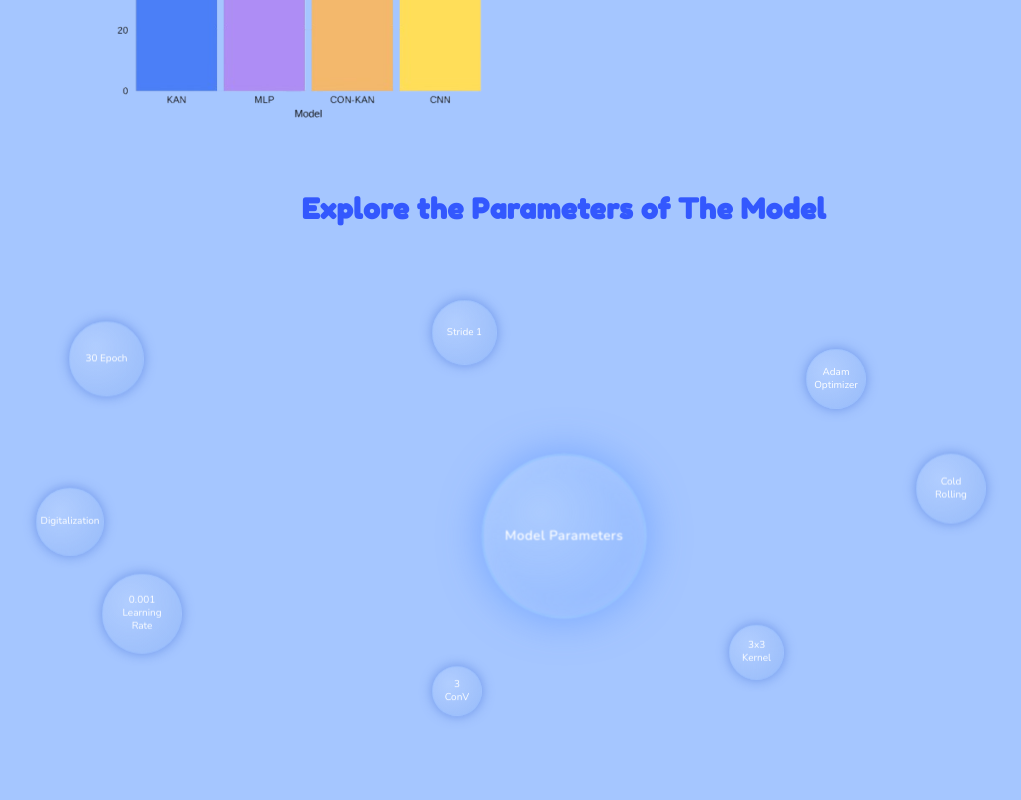
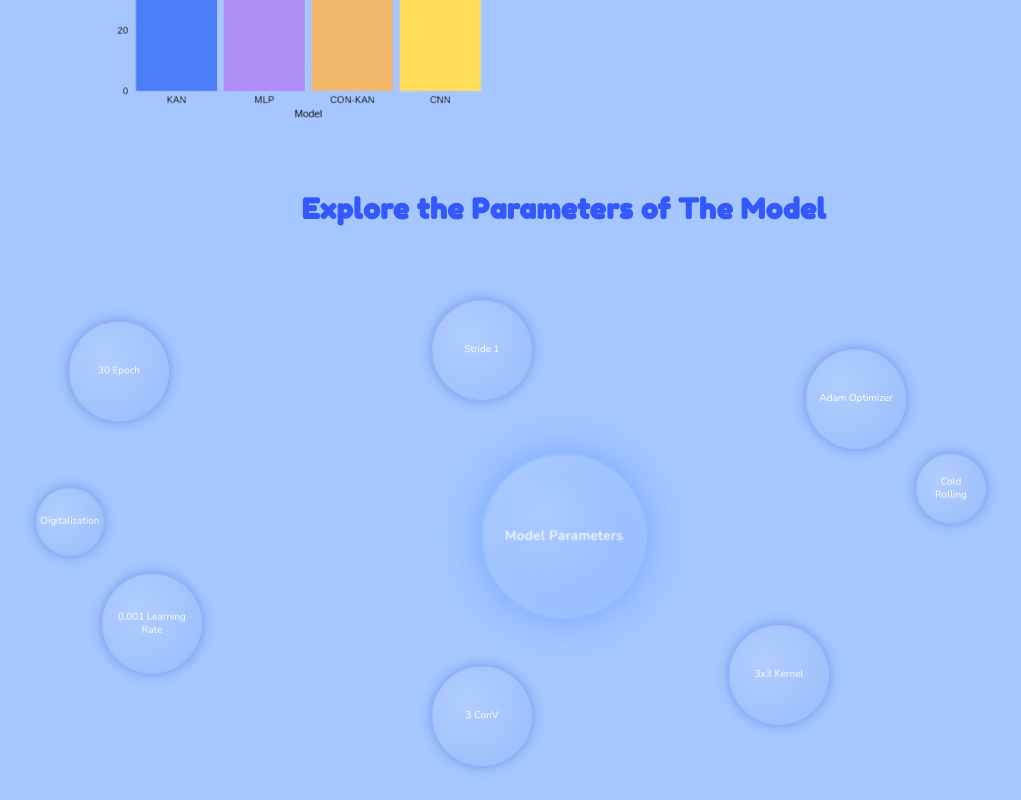
Before and after one commit to Abhiraj-Sardar/CON-KAN, an Angular app in the folder Frontend/model-frontend/: page / in a window 1280 px wide. Shown: the part 906-1706 px from the top of the page, without its empty margins (76-1097 px from the left). Built offline with nearby package versions, Linux system fonts and the light colour scheme.

Commit message:
updated the content

```diff
--- a/Frontend/model-frontend/src/app/components/about-cnn/about-cnn.component.html
+++ b/Frontend/model-frontend/src/app/components/about-cnn/about-cnn.component.html
@@ -112,12 +112,12 @@
       <div class="mcard mcard-cnn">
         <div class="mcard-top">
           <span class="mcard-icon">📉</span>
-          <h3>Spline As an Activation Function</h3>
+          <h3>Pooling</h3>
         </div>
         <p>
-          <strong>Less Loss</strong> Means more accurate model.
+          Pooling is a downsampling operation in CNNs that reduces the spatial dimensions of feature maps while retaining important information. Pooling helps to make the model more robust to spatial variations and reduces computational complexity.
         </p>
-        <div class="mcard-tag">Proven Backbone · Since 1998</div>
+        <div class="mcard-tag">Pooling in CNN </div>
       </div>
 
 
@@ -130,7 +130,7 @@
     </div>
   </section>
 
-  <h3 style="text-align:center;color:var(--blue);">Test by Yourself</h3>
+  <h3 style="text-align:center;color:var(--blue);">Learn by doing: Explore CNN Playground</h3>
 
   <div class="browser-wrapper">
 
--- a/Frontend/model-frontend/src/app/components/about-cnn/about-cnn.component.ts
+++ b/Frontend/model-frontend/src/app/components/about-cnn/about-cnn.component.ts
@@ -17,8 +17,8 @@ export class AboutCnnComponent {
   advantages = [
     {
       icon: '🔍',
-      title: 'KAN Interpretability',
-      desc:  'Learnable spline activations make decisions transparent and human-readable.',
+      title: 'Highly Parallelizable',
+      desc:  'CNN architectures are exceptionally well-suited for execution on Graphics Processing Units (GPUs).',
       color: '#f3e8ff'
     },
     {
@@ -30,13 +30,13 @@ export class AboutCnnComponent {
     {
       icon: '🎯',
       title: 'High Accuracy',
-      desc:  'Both architectures deliver strong classification on real-world image datasets.',
+      desc:  'architectures deliver strong classification on real-world image datasets.',
       color: '#fff3e0'
     },
     {
       icon: '🔄',
-      title: 'Transfer Learning',
-      desc:  'Leverage pre-trained CNN weights for rapid fine-tuning with minimal data.',
+      title: 'Automatic Feature Extraction',
+      desc:  'CNNs eliminate the need for manual feature engineering.',
       color: '#e8f5e9'
     },
   ];
--- a/Frontend/model-frontend/src/app/components/home/home.component.css
+++ b/Frontend/model-frontend/src/app/components/home/home.component.css
@@ -346,11 +346,11 @@
       animation: float linear infinite;
     }
 
-    .b1  { width: 75px;  height: 75px;  top: 8%;   left: 5%;   animation-duration: 6s;  animation-delay: 0s;    }
-    .b2  { width: 60px;  height: 60px;  top: 15%;  left: 72%;  animation-duration: 7s;  animation-delay: 1s;    }
-    .b3  { width: 80px;  height: 80px;  top: 60%;  left: 8%;   animation-duration: 8s;  animation-delay: 0.5s;  }
-    .b4  { width: 55px;  height: 55px;  top: 70%;  left: 65%;  animation-duration: 5s;  animation-delay: 2s;    }
-    .b5  { width: 65px;  height: 65px;  top: 5%;   left: 38%;  animation-duration: 9s;  animation-delay: 1.5s;  }
-    .b6  { width: 50px;  height: 50px;  top: 78%;  left: 38%;  animation-duration: 6.5s;animation-delay: 0.8s;  }
+    .b1  { width: 100px;  height: 100px;  top: 8%;   left: 5%;   animation-duration: 6s;  animation-delay: 0s;    }
+    .b2  { width: 100px;  height: 100px;  top: 15%;  left: 72%;  animation-duration: 7s;  animation-delay: 1s;    }
+    .b3  { width: 100px;  height: 100px;  top: 60%;  left: 8%;   animation-duration: 8s;  animation-delay: 0.5s;  }
+    .b4  { width: 100px;  height: 100px;  top: 70%;  left: 65%;  animation-duration: 5s;  animation-delay: 2s;    }
+    .b5  { width: 100px;  height: 100px;  top: 5%;   left: 38%;  animation-duration: 9s;  animation-delay: 1.5s;  }
+    .b6  { width: 100px;  height: 100px;  top: 78%;  left: 38%;  animation-duration: 6.5s;animation-delay: 0.8s;  }
     .b7  { width: 70px;  height: 70px;  top: 35%;  left: 82%;  animation-duration: 7.5s;animation-delay: 3s;    }
     .b8  { width: 68px;  height: 68px;  top: 42%;  left: 2%;   animation-duration: 8.5s;animation-delay: 2.5s;  }
```
